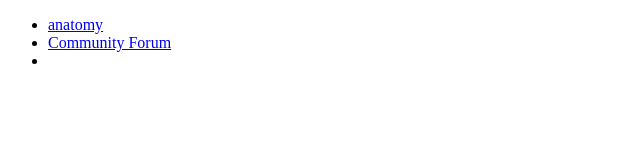
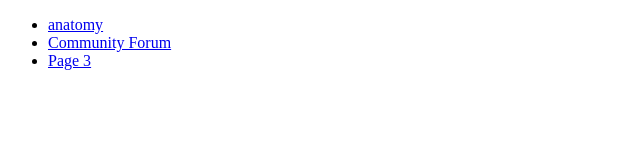
Before and after one commit to humbleLiam/134web, a plain HTML site: page index.html in a window 1280 px wide. Shown: the full height of the page, 0-640 px from the left. Drawn offline with Linux system fonts and the light colour scheme.

Commit message:
testing pages direction

```diff
--- a/index.html
+++ b/index.html
@@ -9,7 +9,7 @@
         <ul>
           <li><a href="pages/anatomy.html">anatomy</a></li>
           <li><a href="pages/forum.html" target="_blank">Community Forum</a></li>
-          <li></li>
+          <li><a href="pages/page3.html">Page 3</a></li>
         </ul>
     </nav>
   </body>
```
